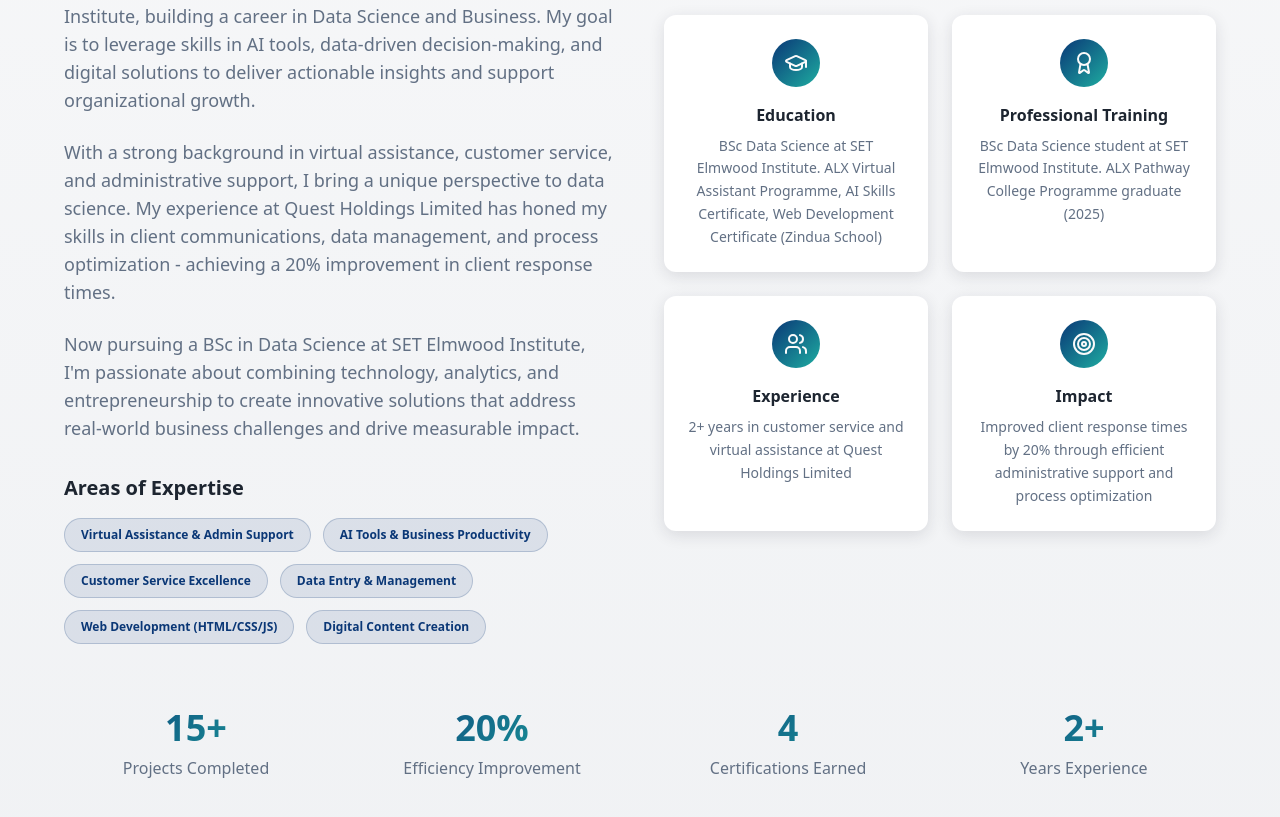
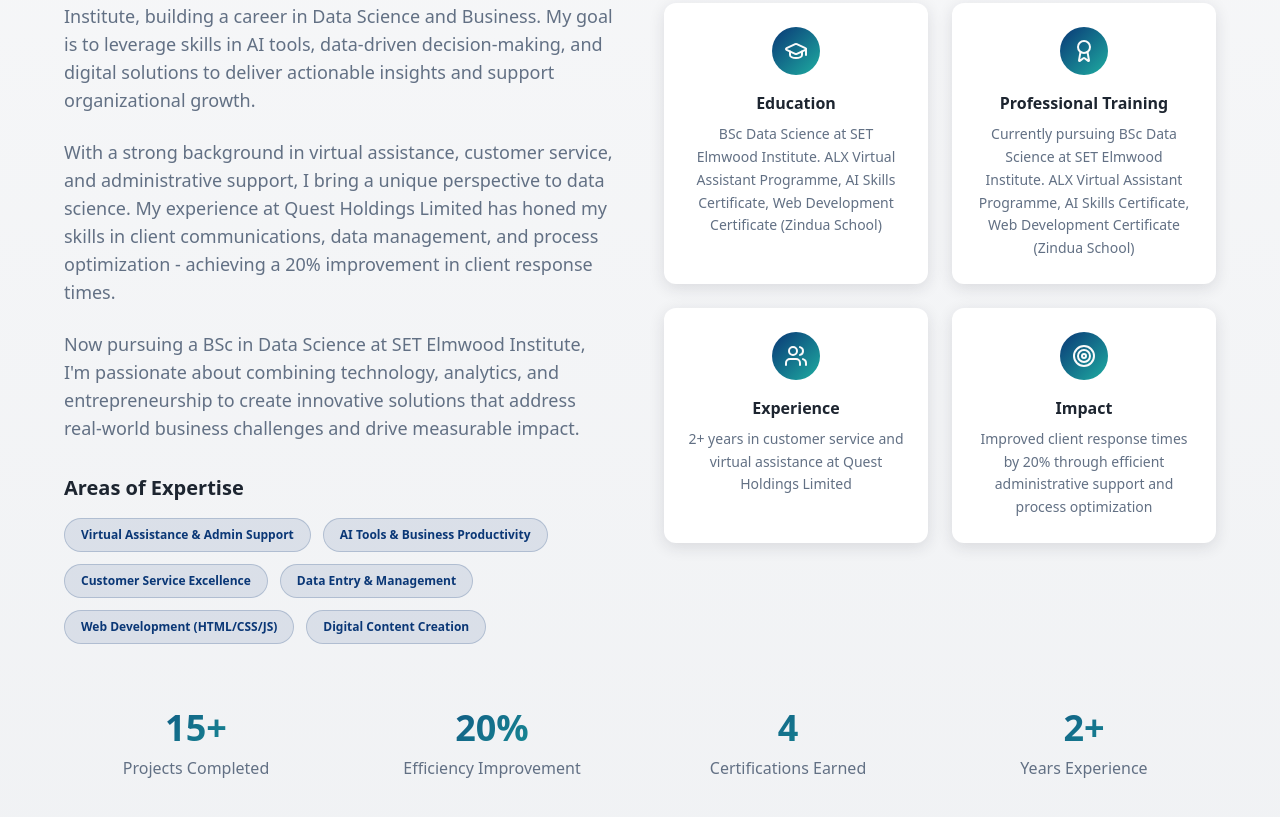
Before and after one commit to ANTONYMULI12/byte-whisperer-web, a React (Vite) app: page / in a window 1280 px wide. Shown: the part 1820-2637 px from the top of the page. Built offline with nearby package versions, Linux system fonts and the light colour scheme; the HTML template or start-up script is replaced by a standard one.

Commit message:
Preceding changes

```diff
--- a/src/components/About.tsx
+++ b/src/components/About.tsx
@@ -12,7 +12,7 @@ const About = () => {
     {
       icon: Award,
       title: "Professional Training",
-      content: "BSc Data Science student at SET Elmwood Institute. ALX Pathway College Programme graduate (2025)"
+      content: "Currently pursuing BSc Data Science at SET Elmwood Institute. ALX Virtual Assistant Programme, AI Skills Certificate, Web Development Certificate (Zindua School)"
     },
     {
       icon: Users,
```
